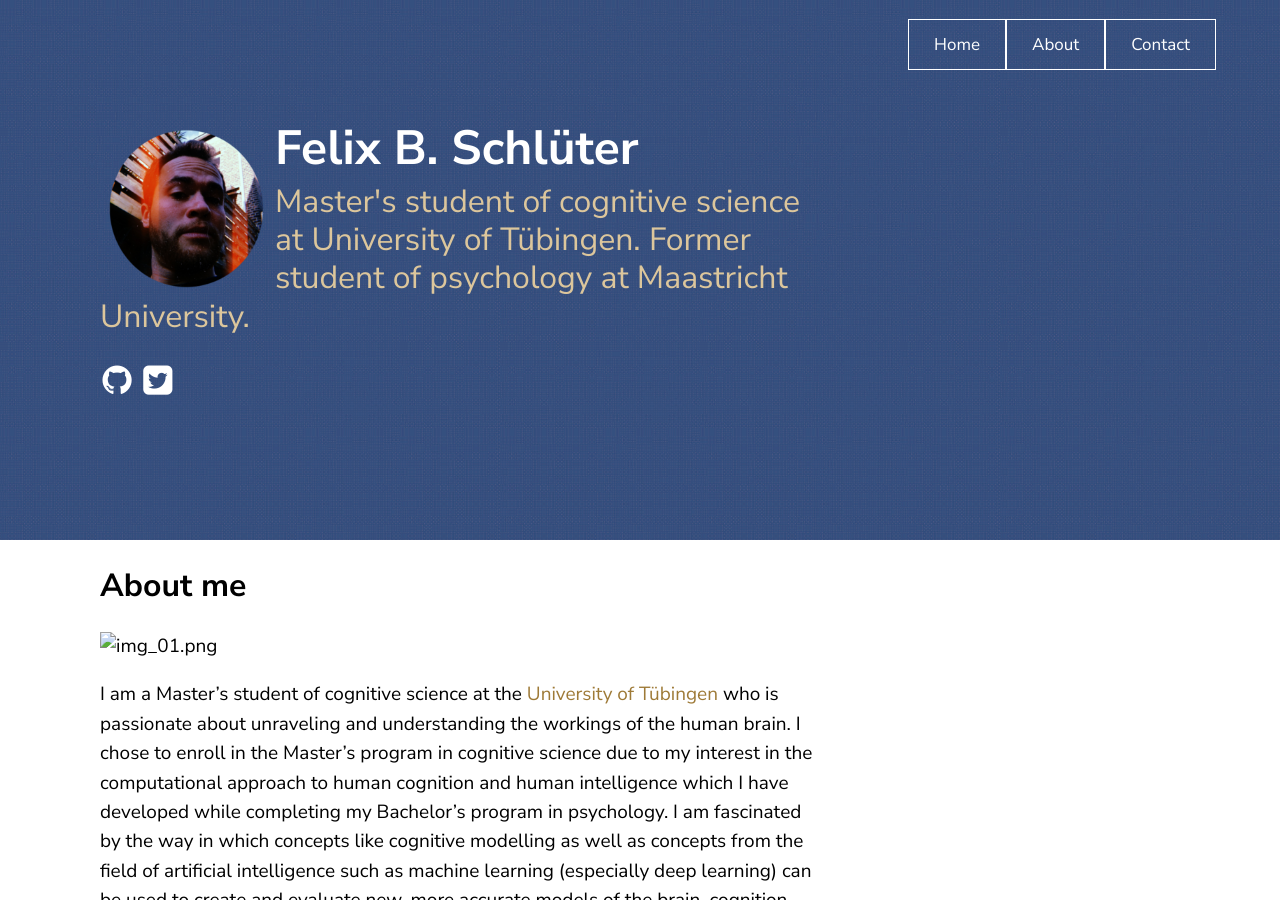
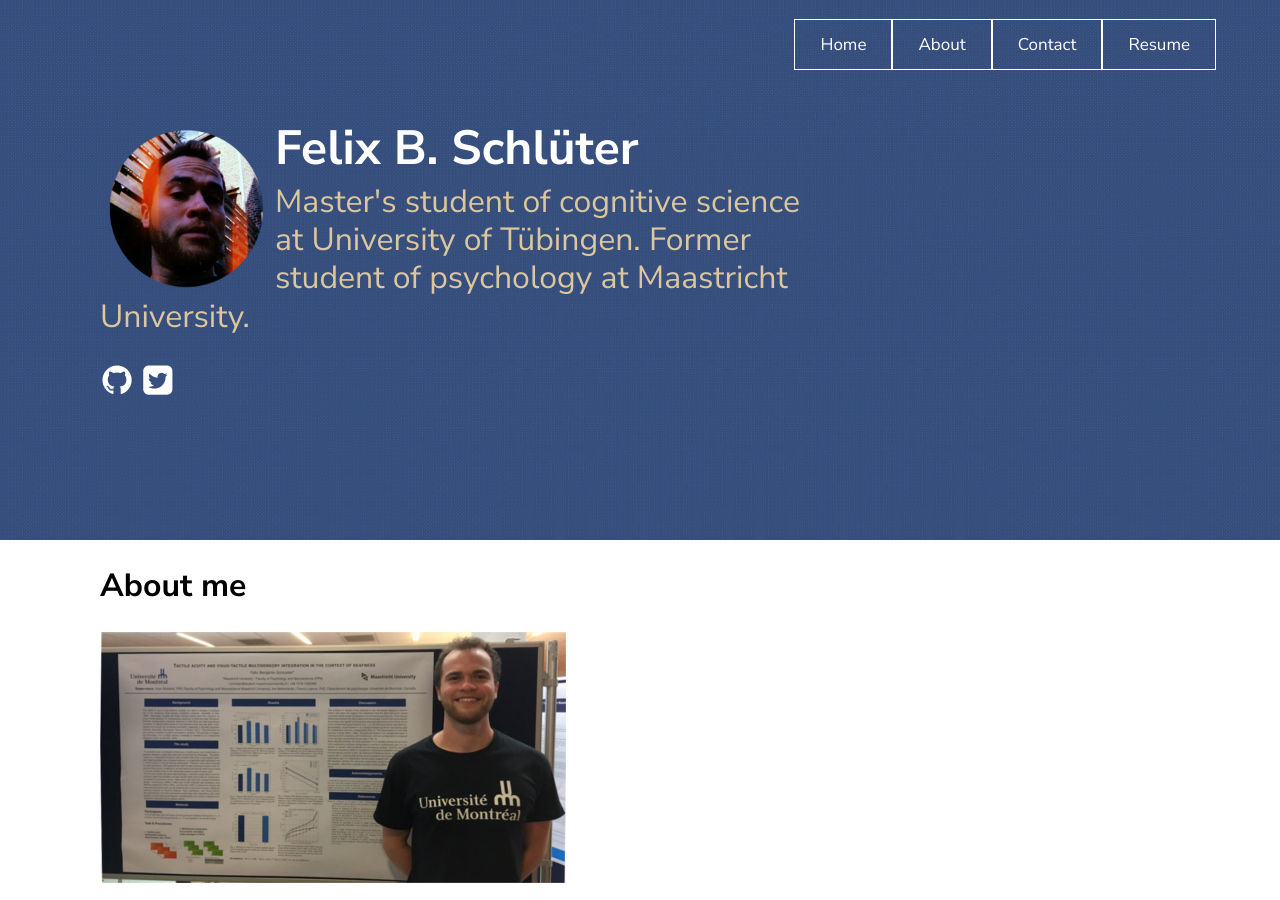
Before and after one commit to felixschltr/blog, a Jekyll site: the page built from about.md, in a window 1280 px wide and 900 px high. Built offline with Jekyll 4.4.1, drawn with Linux system fonts in a browser that asks for light colours.

Commit message:
add resume

```diff
--- a/_includes/nav.html
+++ b/_includes/nav.html
@@ -4,6 +4,7 @@
                 <a href="https://felixschltr.github.io/blog/"><li>Home</li></a>
                 <a href="/blog/about/"><li>About</li></a>
                 <a href="/blog/contact/"><li>Contact</li></a>
+                <a href="{{ site.baseurl }}/assets/pdf/2019_CV.pdf"><li>Resume</li></a>
         </ul>
 </div>
 {%- endif -%}
--- a/about.md
+++ b/about.md
@@ -5,7 +5,7 @@ permalink: /about/
 ---
 ## About me
 
-![img_01.png](assets/images/img_01.png)
+![img_01.png](/blog/assets/images/img_01.png)
 
 I am a Master's student of cognitive science at the [University of Tübingen](https://uni-tuebingen.de/) who is passionate about unraveling and understanding the workings of the human brain. I chose to enroll in the Master's program in cognitive science due to my interest in the computational approach to human cognition and human intelligence which I have developed while completing my Bachelor's program in psychology. I am fascinated by the way in which concepts like cognitive modelling as well as concepts from the field of artificial intelligence such as machine learning (especially deep learning) can be used to create and evaluate new, more accurate models of the brain, cognition, and intelligence.
 
```
Also changed, not shown: 1 other file.
